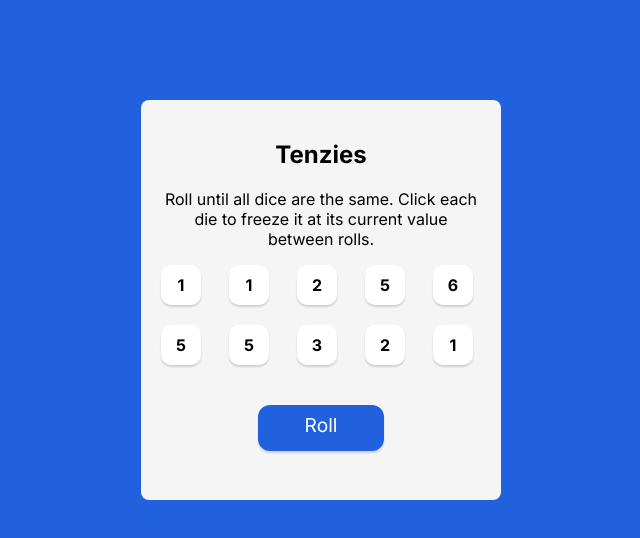
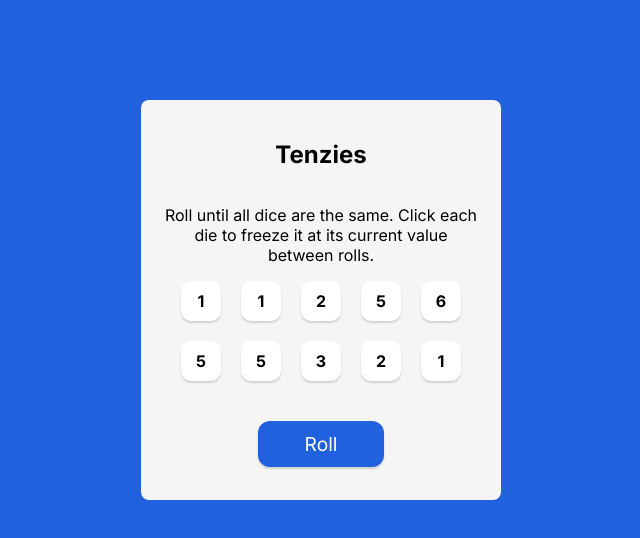
Before and after one commit to CarlosCastanedaDev/tenzies-react, a React (Vite) app: page / in a window 1280 px wide. Shown: the top 538 px of the page, without its empty margins (319-959 px from the left). Built offline with nearby package versions, Linux system fonts and the light colour scheme.

Commit message:
update css file

```diff
--- a/src/Die.jsx
+++ b/src/Die.jsx
@@ -1,5 +1,4 @@
 import React from 'react';
-import './index.css';
 
 export default function Die({ value, isHeld, holdDice }) {
   const styles = { backgroundColor: isHeld ? '#2261de' : 'white' };
--- a/src/index.css
+++ b/src/index.css
@@ -12,7 +12,7 @@ body {
 }
 
 .main {
-  diplay: flex;
+  display: flex;
   flex-direction: column;
   padding: 20px;
   justify-content: space-around;
@@ -25,7 +25,7 @@ p {
 }
 
 .btn {
-  diplay: flex;
+  display: flex;
   justify-content: center;
   align-items: center;
   height: 30px;
```
